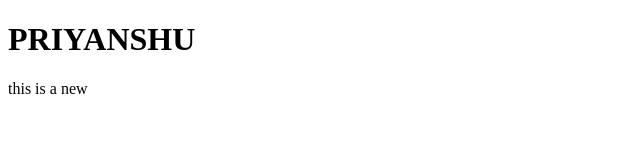
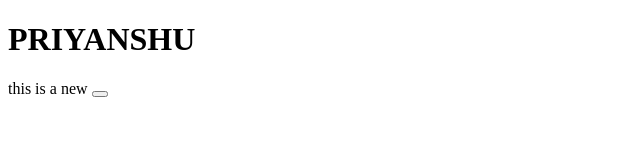
Before and after one commit to priyanshuPC/localrepo, a plain HTML site: page index.html in a window 1280 px wide. Shown: the full height of the page, 0-640 px from the left. Drawn offline with Linux system fonts and the light colour scheme.

Commit message:
add button

```diff
--- a/index.html
+++ b/index.html
@@ -7,6 +7,6 @@
 </head>
 <body>
     <h1>PRIYANSHU</h1>
-    <p>this is a new </p>
+    <p>this is a new  <button></button></p>
 </body>
 </html>
```
